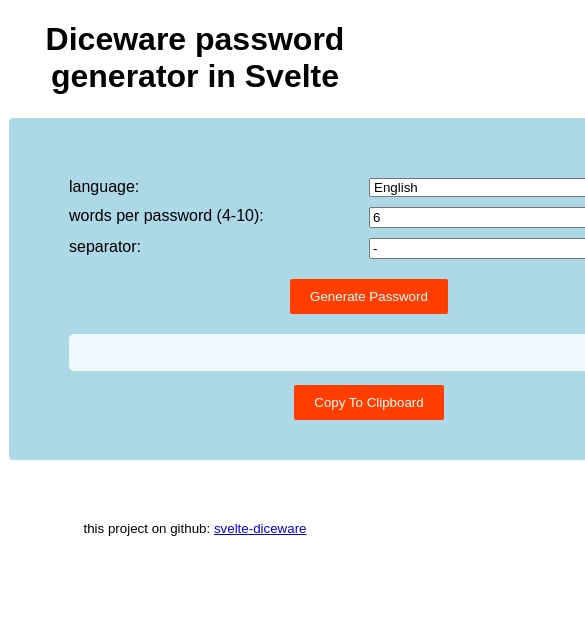
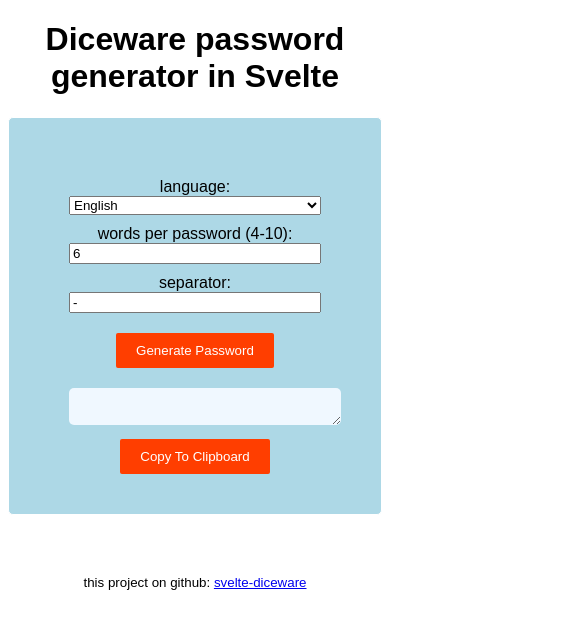
Before and after one commit to MaciekTalaska/svelte-diceware, a Svelte app: page / in a window 390 px wide. Shown: the top 628 px of the page, 585 px wide, since content can reach past the window. Built offline with nearby package versions, Linux system fonts and the light colour scheme; no server answers.

Commit message:
make it work on mobile

```diff
--- a/src/components/diceware/Diceware.svelte
+++ b/src/components/diceware/Diceware.svelte
@@ -65,8 +65,8 @@
   div {
     padding-bottom: 10px;
   }
+
   .container {
-    width: 600px;
     border: 1px solid #ffffff;
 
     display: inline-grid;
@@ -74,16 +74,31 @@
     padding: 60px 60px 20px 60px;
     border-radius: 5px;
   }
+  @media only screen and (min-width: 800px) {
+    .container {
+      width: 600px;
+    }
+  }
 
   .column-left {
-    float: left;
-    white-space: nowrap;
   }
 
   .column-right {
-    width: 300px;
-    float: right;
     box-sizing: border-box;
+    width: 100%;
+  }
+
+  @media only screen and (min-width: 800px) {
+    .column-left {
+      float: left;
+      white-space: nowrap;
+    }
+
+    .column-right {
+      width: 300px;
+      float: right;
+      box-sizing: border-box;
+    }
   }
 
   .password-area {
```
